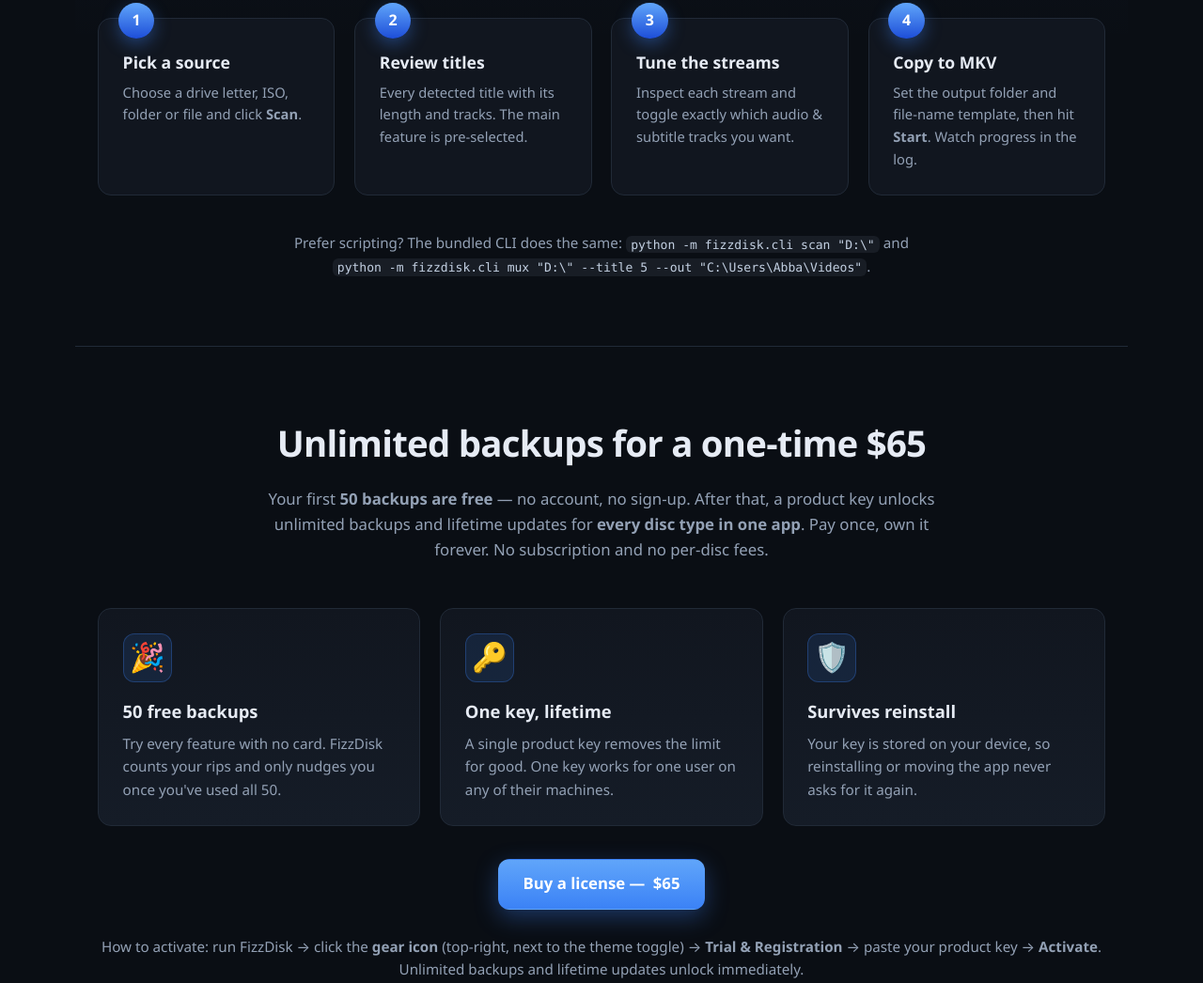
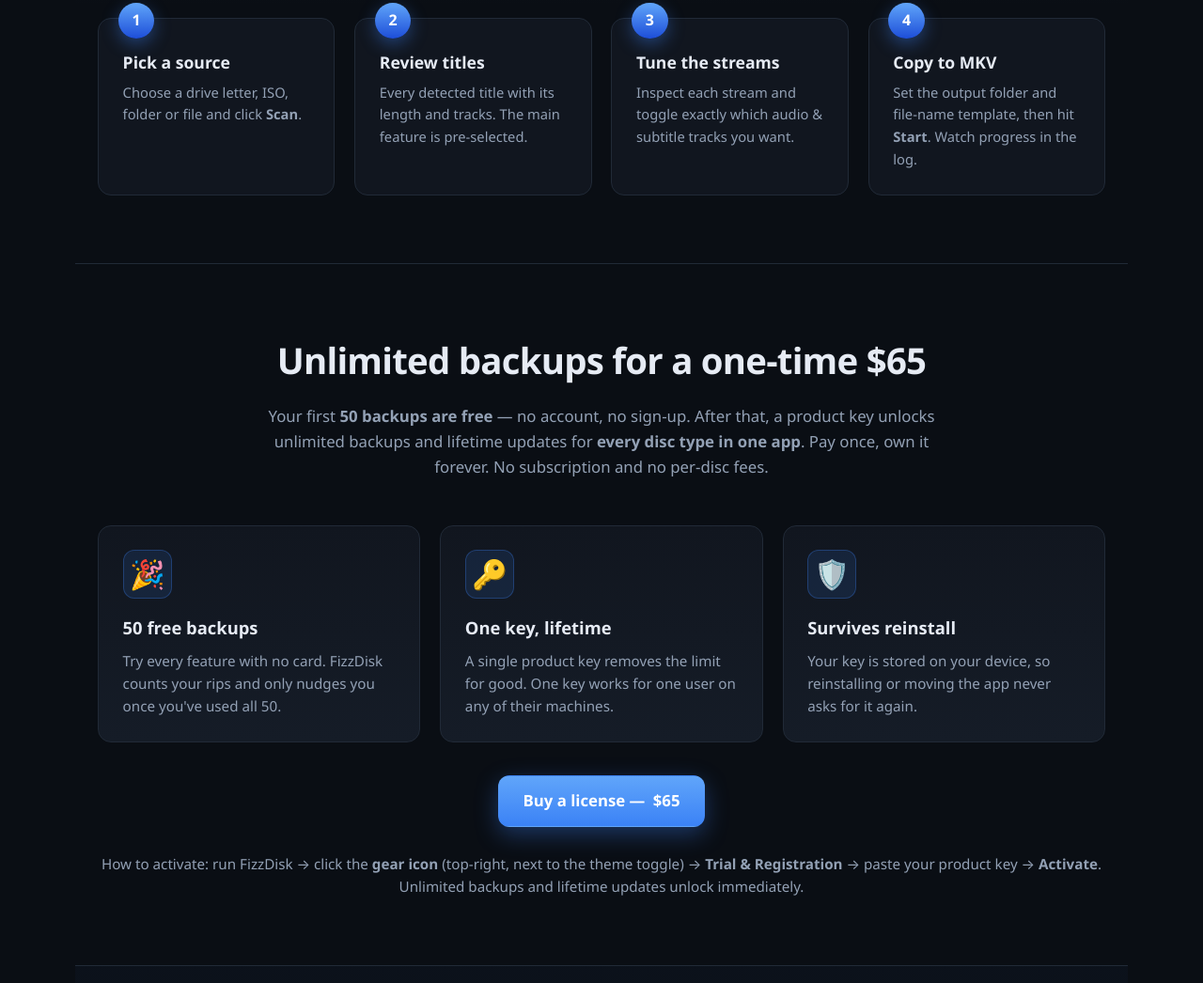
Before and after one commit to TheABBA/FizzDisk, a plain HTML site: page website/index.html in a window 1280 px wide. Shown: the part 3032-4078 px from the top of the page at 94% size. Drawn offline with Linux system fonts and the light colour scheme.

Commit message:
Website: remove 'Prefer scripting?' CLI note

```diff
--- a/website/index.html
+++ b/website/index.html
@@ -166,7 +166,6 @@
     <div class="step"><span class="n">3</span><h3>Tune the streams</h3><p>Inspect each stream and toggle exactly which audio &amp; subtitle tracks you want.</p></div>
     <div class="step"><span class="n">4</span><h3>Copy to MKV</h3><p>Set the output folder and file-name template, then hit <b>Start</b>. Watch progress in the log.</p></div>
   </div>
-  <p class="how-note">Prefer scripting? The bundled CLI does the same: <code>python -m fizzdisk.cli scan "D:\"</code> and <code>python -m fizzdisk.cli mux "D:\" --title 5 --out "C:\Users\Abba\Videos"</code>.</p>
 </section>
 
 <!-- ============ BUY / LICENSE ============ -->
```
